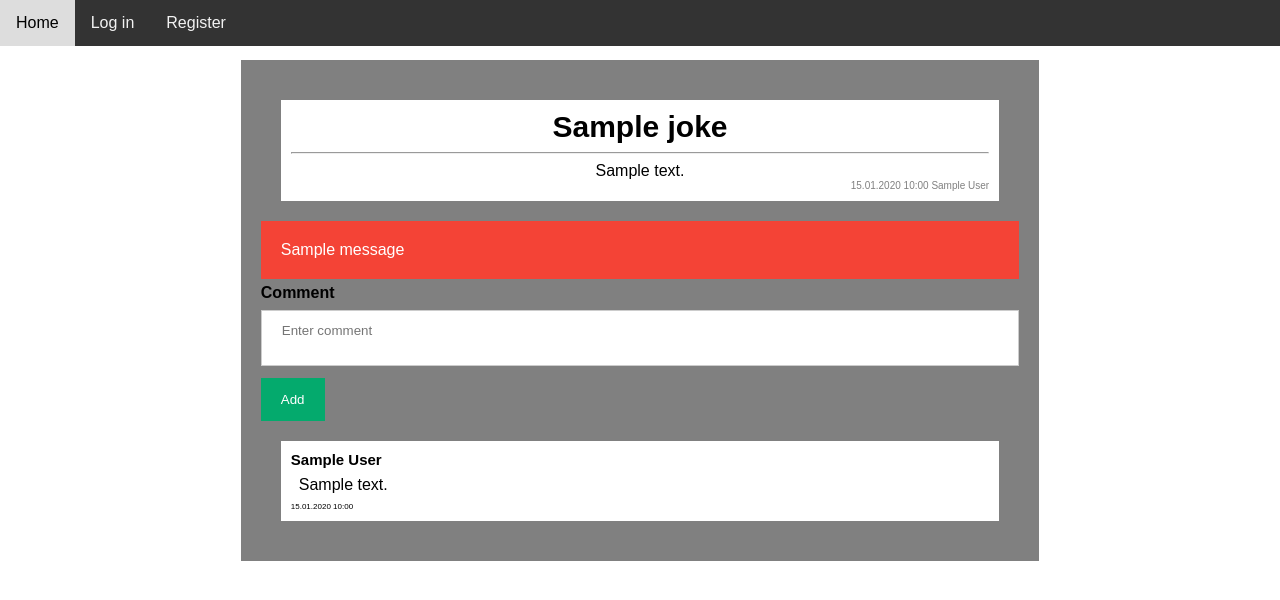
After one commit to SzymonCzajkowski/AppSecProject, a Flask app: page /joke/1 in a window 1280 px wide. The commit adds this page. Shown: the top 600 px of the page. Run offline with Flask 3, Linux system fonts and the light colour scheme; tables that the repository leaves empty hold one stand-in row (values such as "Sample post"); one stand-in notice (Sample message) is shown; parts of the project's set-up code (start-up, migrations or seed data) failed here and were passed over.

Commit message:
Added comments

```diff
--- a/Website/static/style.css
+++ b/Website/static/style.css
@@ -1,5 +1,22 @@
 *{
   font-family: Arial, Helvetica, sans-serif;
+}
+
+textarea {
+  resize: none;
+}
+
+.jokeLink {
+  color: black;
+  text-decoration: none;
+}
+
+.addCommentButton {
+  background-color: #04AA6D;
+  color: white;
+  padding: 14px 20px;
+  border: none;
+  cursor: pointer;
 }
 
 /* Searching title */
@@ -27,7 +44,7 @@
   opacity: 0.8;
 }
 
-/* Jokes */
+/* Jokes and comments */
 .mainBlock {
     width: 60%;
     min-width: 500px;
@@ -46,6 +63,12 @@
 
 }
 
+.commentBlock {
+    margin: 20px;
+    padding: 10px;
+    background: white;
+}
+
 .jokeTitle {
     margin: 0px;
     padding: 0px;
@@ -53,9 +76,26 @@
     font-weight: bold;
 }
 
+.commentAuthor {
+    margin: 0px;
+    padding: 0px;
+    font-size: 15px;
+    font-weight: bold;
+}
+.commentDate {
+   margin: 0px;
+    padding: 0px;
+    font-size: 8px;
+}
+
 .jokeContent {
     margin: 0px;
     padding: 0px;
+}
+
+.commentContent {
+    margin: 4px;
+    padding: 4px;
 }
 
 .jokeAuthor {
--- a/Website/templates/base.html
+++ b/Website/templates/base.html
@@ -5,7 +5,7 @@
 
     <title>{% block title %}{% endblock %}</title>
 
-    <link rel="stylesheet" href="static/style.css">
+    <link rel="stylesheet" href="/static/style.css">
 </head>
 <div class="navbar">
     <a href="/">Home</a>
--- a/Website/templates/index.html
+++ b/Website/templates/index.html
@@ -24,12 +24,14 @@
         {% endwith %}
     <div class="mainBlock">
     {% for joke in jokes %}
+        <a href="/joke/{{joke.id}}" class="jokeLink">
         <div class="jokeBlock">
             <p class="jokeTitle">{{joke.title}}</p>
             <hr>
             <p class="jokeContent">{{joke.content}}</p>
             <p class="jokeAuthor">{{joke.date.strftime("%d.%m.%Y %H:%M")}} {{joke.author}}</p>
         </div>
+        </a>
     {% endfor %}
     </div>
 {% endblock %}
--- /dev/null
+++ b/Website/templates/joke.html
@@ -0,0 +1,37 @@
+{% extends "base.html" %}
+
+{% block title %}Joke{% endblock %}
+
+{% block content %}
+  <div class="mainBlock">
+      <div class="jokeBlock">
+          <p class="jokeTitle">{{joke.title}}</p>
+          <hr>
+          <p class="jokeContent">{{joke.content}}</p>
+          <p class="jokeAuthor">{{joke.date.strftime("%d.%m.%Y %H:%M")}} {{joke.author}}</p>
+      </div>
+      <form method="post">
+    <div >
+        {% with messages = get_flashed_messages() %}
+            {% if messages %}
+                {% for msg in messages %}
+                    <p class="errorMsg">{{msg}}</p>
+                {% endfor %}
+            {% endif %}
+        {% endwith %}
+        <label><b>Comment</b></label>
+        <br>
+        <textarea placeholder="Enter comment" name="comment" maxlength="600" required></textarea>
+        <br>
+        <button type="submit" class="addCommentButton">Add</button>
+    </div>
+</form>
+      {% for comment in comments %}
+        <div class="commentBlock">
+            <p class="commentAuthor">{{comment.author}}</p>
+            <p class="commentContent">{{comment.content}}</p>
+            <p class="commentDate">{{comment.date.strftime("%d.%m.%Y %H:%M")}}</p>
+        </div>
+    {% endfor %}
+  </div>
+{% endblock %}
--- a/Website/views.py
+++ b/Website/views.py
@@ -2,6 +2,7 @@ from flask import Blueprint, redirect, url_for, render_template, session, flash,
 from .models import db
 from .models import Users
 from .models import Jokes
+from .models import Comment
 from .token import generate_token, confirm_token
 from .email import send_email
 import shared
@@ -229,3 +230,18 @@ def add_joke():
         return redirect(url_for("views.home"))
     else:
         return render_template("addJoke.html", session=session)
+
+
+@views.route('/joke/<joke_id>', methods=["POST", "GET"])
+def joke(joke_id):
+    if "isGuest" not in session:
+        session["isGuest"] = True
+    if request.method == "POST":
+        comment_content = request.form["comment"]
+        comment = Comment(int(joke_id), comment_content, session["username"])
+        db.session.add(comment)
+        db.session.commit()
+
+    joke = Jokes.query.filter_by(id=int(joke_id)).first_or_404()
+    comments = Comment.query.filter_by(jokeId=joke_id)
+    return render_template("joke.html", session=session, joke=joke, comments=comments)
```
